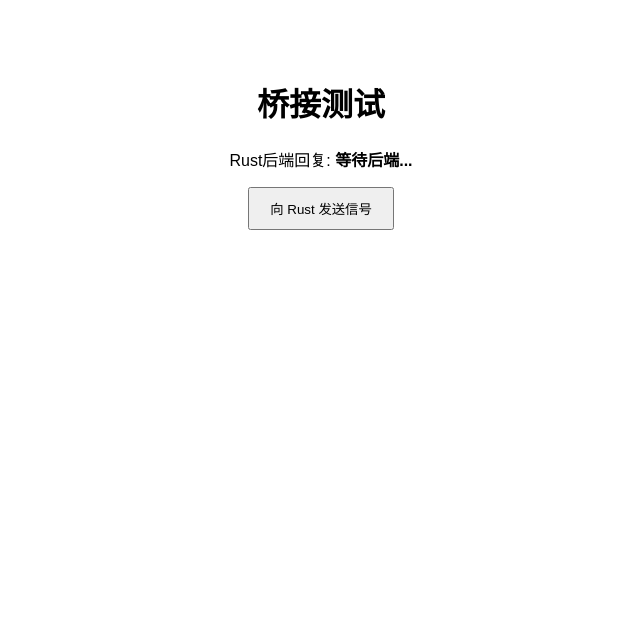
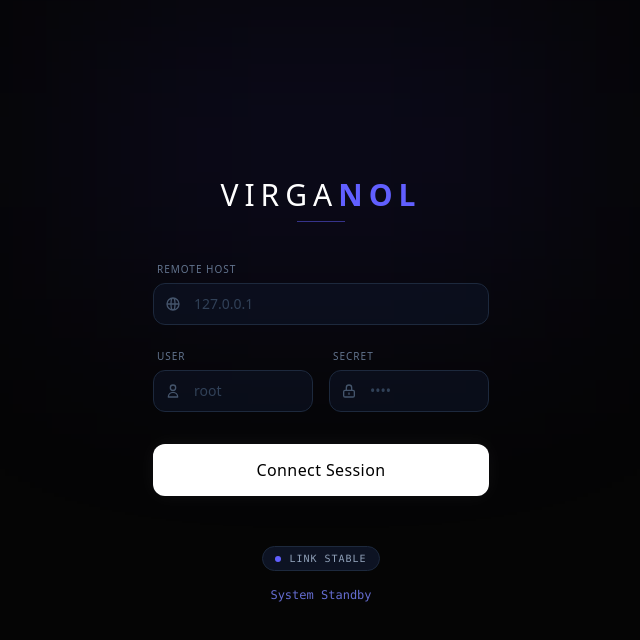
Before and after one commit to SJRnhqh/Virganol, a React (Vite) app in the folder apps/ui/: page / in a window 1280 px wide. Shown: the top 640 px of the page, without its empty margins (319-959 px from the left). Built offline with nearby package versions, Linux system fonts and the light colour scheme.

Commit message:
🎨 feat: establish multi-param bridge and premium SSH UI with Tailwind v4

```diff
--- a/apps/ui/package.json
+++ b/apps/ui/package.json
@@ -16,6 +16,7 @@
   },
   "devDependencies": {
     "@eslint/js": "^9.39.1",
+    "@tailwindcss/vite": "^4.1.18",
     "@types/node": "^24.10.1",
     "@types/react": "^19.2.5",
     "@types/react-dom": "^19.2.3",
@@ -24,6 +25,7 @@
     "eslint-plugin-react-hooks": "^7.0.1",
     "eslint-plugin-react-refresh": "^0.4.24",
     "globals": "^16.5.0",
+    "tailwindcss": "^4.1.18",
     "typescript": "~5.9.3",
     "typescript-eslint": "^8.46.4",
     "vite": "^7.2.4"
--- a/apps/ui/src/App.tsx
+++ b/apps/ui/src/App.tsx
@@ -1,29 +1,166 @@
-import { useState } from "react";
+import { useState, type ChangeEvent } from "react";
 import { invoke } from "@tauri-apps/api/core";
 
+// 为子组件定义明确的接口
+interface InputFieldProps extends React.InputHTMLAttributes<HTMLInputElement> {
+  label: string;
+  icon: React.ReactNode;
+}
+
+const InputField = ({ label, icon, ...props }: InputFieldProps) => (
+  <div className="flex flex-col gap-1.5 w-full">
+    <label className="text-[10px] font-medium text-slate-500 uppercase tracking-widest ml-1">
+      {label}
+    </label>
+    <div className="relative group">
+      <div className="absolute left-3 top-1/2 -translate-y-1/2 text-slate-600 group-focus-within:text-indigo-400 transition-colors">
+        {icon}
+      </div>
+      <input
+        {...props}
+        className="w-full pl-10 pr-4 py-2.5 bg-slate-900/50 border border-slate-800 rounded-xl
+                   focus:border-indigo-500/50 focus:ring-4 focus:ring-indigo-500/10 outline-none
+                   transition-all placeholder:text-slate-700 text-sm"
+      />
+    </div>
+  </div>
+);
+
 function App() {
-  const [msg, setMsg] = useState("等待后端...");
+  const [formData, setFormData] = useState({
+    host: "",
+    username: "",
+    password: "",
+  });
+  const [status, setStatus] = useState("System Standby");
+  const [loading, setLoading] = useState(false);
 
-  async function testBridge() {
-    // 呼叫 Rust 里的 greet 函数，传参 name
-    const response = await invoke<string>("greet", { name: "Virganol" });
-    setMsg(response);
+  const handleChange =
+    (field: keyof typeof formData) => (e: ChangeEvent<HTMLInputElement>) => {
+      setFormData((prev) => ({ ...prev, [field]: e.target.value }));
+    };
+
+  async function handleConnect() {
+    setLoading(true);
+    setStatus("Initiating encrypted tunnel...");
+    try {
+      const response = await invoke<string>("test_ssh_params", formData);
+      setStatus(response);
+    } catch (err) {
+      setStatus(`Connection Error: ${err}`);
+    } finally {
+      setLoading(false);
+    }
   }
 
   return (
-    <div
-      style={{ padding: "50px", textAlign: "center", fontFamily: "sans-serif" }}
-    >
-      <h1>桥接测试</h1>
-      <p>
-        Rust后端回复: <b>{msg}</b>
-      </p>
-      <button
-        onClick={testBridge}
-        style={{ padding: "10px 20px", cursor: "pointer" }}
-      >
-        向 Rust 发送信号
-      </button>
+    <div className="flex items-center justify-center min-h-screen bg-[#050505] text-slate-300 font-sans selection:bg-indigo-500/30 overflow-hidden">
+      {/* 背景装饰 */}
+      <div className="fixed top-0 left-1/2 -translate-x-1/2 w-125 h-75 bg-indigo-600/10 blur-[120px] pointer-events-none" />
+
+      {/* 使用规范化的 max-w-100 (即 400px) */}
+      <main className="relative w-full max-w-100 p-8">
+        <header className="mb-10 space-y-2">
+          <h1 className="text-3xl font-light tracking-[0.2em] text-white uppercase text-center">
+            Virga<span className="font-bold text-indigo-500">nol</span>
+          </h1>
+          <div className="h-px w-12 bg-indigo-500/50 mx-auto" />
+        </header>
+
+        <section className="space-y-6">
+          <InputField
+            label="Remote Host"
+            placeholder="127.0.0.1"
+            onChange={handleChange("host")}
+            icon={
+              <svg
+                className="w-4 h-4"
+                fill="none"
+                stroke="currentColor"
+                viewBox="0 0 24 24"
+              >
+                <path
+                  strokeLinecap="round"
+                  strokeLinejoin="round"
+                  strokeWidth="2"
+                  d="M21 12a9 9 0 01-9 9m9-9a9 9 0 00-9-9m9 9H3m9 9a9 9 0 01-9-9m9 9c1.657 0 3-4.03 3-9s-1.343-9-3-9m0 18c-1.657 0-3-4.03-3-9s1.343-9 3-9m-9 9a9 9 0 019-9"
+                />
+              </svg>
+            }
+          />
+
+          <div className="flex gap-4">
+            <InputField
+              label="User"
+              placeholder="root"
+              onChange={handleChange("username")}
+              icon={
+                <svg
+                  className="w-4 h-4"
+                  fill="none"
+                  stroke="currentColor"
+                  viewBox="0 0 24 24"
+                >
+                  <path
+                    strokeLinecap="round"
+                    strokeLinejoin="round"
+                    strokeWidth="2"
+                    d="M16 7a4 4 0 11-8 0 4 4 0 018 0zM12 14a7 7 0 00-7 7h14a7 7 0 00-7-7z"
+                  />
+                </svg>
+              }
+            />
+            <InputField
+              label="Secret"
+              type="password"
+              placeholder="••••"
+              onChange={handleChange("password")}
+              icon={
+                <svg
+                  className="w-4 h-4"
+                  fill="none"
+                  stroke="currentColor"
+                  viewBox="0 0 24 24"
+                >
+                  <path
+                    strokeLinecap="round"
+                    strokeLinejoin="round"
+                    strokeWidth="2"
+                    d="M12 15v2m-6 4h12a2 2 0 002-2v-6a2 2 0 00-2-2H6a2 2 0 00-2 2v6a2 2 0 002 2zm10-10V7a4 4 0 00-8 0v4h8z"
+                  />
+                </svg>
+              }
+            />
+          </div>
+
+          <button
+            onClick={handleConnect}
+            disabled={loading}
+            className={`w-full py-3.5 mt-2 rounded-xl font-medium tracking-wide transition-all
+              ${
+                loading
+                  ? "bg-slate-800 text-slate-500 cursor-wait"
+                  : "bg-white text-black hover:bg-indigo-50 shadow-[0_0_20px_rgba(255,255,255,0.05)] active:scale-95"
+              }`}
+          >
+            {loading ? "Establishing..." : "Connect Session"}
+          </button>
+        </section>
+
+        <footer className="mt-12 text-center">
+          <div className="inline-flex items-center gap-2 px-3 py-1 bg-slate-900/80 border border-slate-800 rounded-full mb-4">
+            <div
+              className={`w-1.5 h-1.5 rounded-full ${loading ? "bg-yellow-500 animate-pulse" : "bg-indigo-500"}`}
+            />
+            <span className="text-[10px] font-mono text-slate-400 uppercase tracking-widest">
+              {loading ? "Process Active" : "Link Stable"}
+            </span>
+          </div>
+          <p className="text-xs font-mono text-indigo-400/80 line-clamp-2 min-h-[3em]">
+            {status}
+          </p>
+        </footer>
+      </main>
     </div>
   );
 }
--- /dev/null
+++ b/apps/ui/src/index.css
@@ -0,0 +1,7 @@
+@import "tailwindcss";
+
+body {
+    background-color: #020617;
+    color: #f8fafc;
+    margin: 0;
+}
--- a/apps/ui/src/main.tsx
+++ b/apps/ui/src/main.tsx
@@ -1,3 +1,4 @@
+import "./index.css";
 import { StrictMode } from "react";
 import { createRoot } from "react-dom/client";
 import App from "./App.tsx";
--- a/apps/ui/vite.config.ts
+++ b/apps/ui/vite.config.ts
@@ -1,11 +1,9 @@
 import { defineConfig } from "vite";
 import react from "@vitejs/plugin-react";
+import tailwindcss from "@tailwindcss/vite";
 
-// https://vitejs.dev/config/
 export default defineConfig({
-  plugins: [react()],
-
-  // 防止端口冲突：强制使用 5173 端口，如果被占用则报错
+  plugins: [react(), tailwindcss()],
   server: {
     port: 5173,
     strictPort: true,
```
Also changed, not shown: 2 other files (tests, documents, lock files or other folders).
